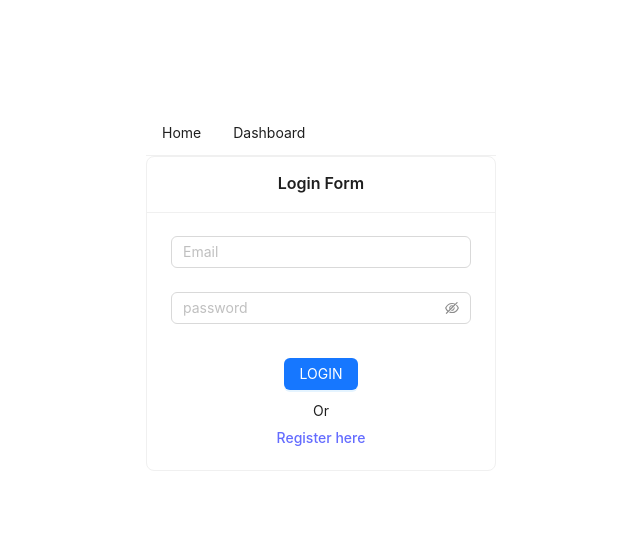
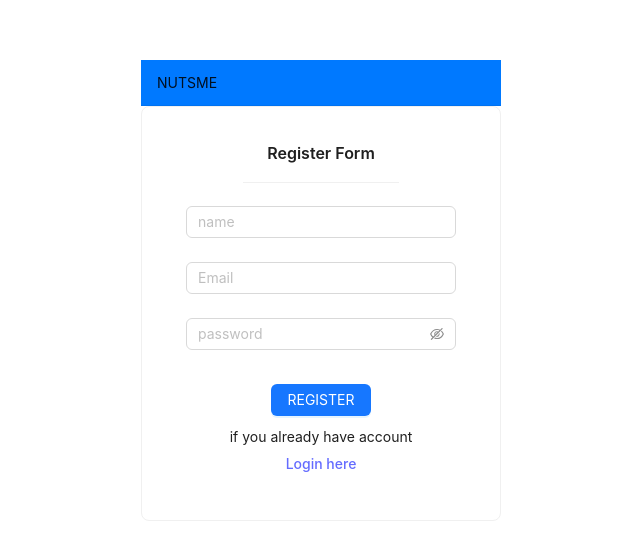
Before and after one commit to RevoU-FSSE-2/week-13-mnajmytsss, a React (Vite) app: page / in a window 1280 px wide. Shown: the part 110-670 px from the top of the page, without its empty margins (319-959 px from the left). Built offline with nearby package versions, Linux system fonts and the light colour scheme.

Commit message:
alhamdulillah

```diff
--- a/src/App.css
+++ b/src/App.css
@@ -4,39 +4,3 @@
     padding: 2rem;
     text-align: center;
   }
-
-  .logo {
-    height: 6em;
-    padding: 1.5em;
-    will-change: filter;
-    transition: filter 300ms;
-  }
-  .logo:hover {
-    filter: drop-shadow(0 0 2em #646cffaa);
-  }
-  .logo.react:hover {
-    filter: drop-shadow(0 0 2em #61dafbaa);
-  }
-
-  @keyframes logo-spin {
-    from {
-      transform: rotate(0deg);
-    }
-    to {
-      transform: rotate(360deg);
-    }
-  }
-
-  @media (prefers-reduced-motion: no-preference) {
-    a:nth-of-type(2) .logo {
-      animation: logo-spin infinite 20s linear;
-    }
-  }
-
-  .card {
-    padding: 2em;
-  }
-
-  .read-the-docs {
-    color: #888;
-  }
--- a/src/Layout/PublicLayout/index.tsx
+++ b/src/Layout/PublicLayout/index.tsx
@@ -5,8 +5,9 @@ const PublicLayout = () => {
 
     return (
         <>
+        <div >
         <Navbar />
-        <div>
+
 
             <Outlet />
         </div>
--- a/src/Navbar/index.tsx
+++ b/src/Navbar/index.tsx
@@ -1,29 +1,22 @@
-import { Menu } from 'antd';
-import type { MenuProps } from 'antd';
-import { useNavigate } from 'react-router-dom';
+import { Menu } from "antd";
+import type { MenuProps } from "antd";
+import { useNavigate } from "react-router-dom";
 
-const items: MenuProps['items'] = [
-    {
-        label: 'Home',
-        key: '/'
-    },
-    {
-        label: 'Dashboard',
-        key: '/dashboard'
-    }
-]
+const items: MenuProps["items"] = [
+  {
+    label: "NUTSME",
+    key: "/",
+  },
+];
 
 const Navbar = () => {
+  const navigate = useNavigate();
 
-    const navigate = useNavigate();
+  const onClick: MenuProps["onClick"] = (e) => {
+    navigate(e.key);
+  };
 
-    const onClick: MenuProps['onClick'] = (e) => {
-        navigate(e.key)
-    };
+  return <Menu onClick={onClick} items={items} mode={"horizontal"} style={{backgroundColor: '#0079FF'}} />;
+};
 
-    return (
-        <Menu onClick={onClick} items={items} mode={'horizontal'}/>
-    )
-}
-
-export default Navbar
+export default Navbar;
--- a/src/containers/AddItem/index.tsx
+++ b/src/containers/AddItem/index.tsx
@@ -1,8 +1,9 @@
-import { Button, Card, Form, Input, Select, Space } from 'antd';
-import { useNavigate } from 'react-router-dom';
-import { useFormik } from 'formik';
-import * as yup from 'yup';
-import axios from 'axios';
+import { Button, Card, Form, Input, Select, Space } from "antd";
+import { useNavigate } from "react-router-dom";
+import { useFormik } from "formik";
+import * as yup from "yup";
+import axios from "axios";
+import Swal from "sweetalert2";
 
 const { Option } = Select;
 
@@ -12,25 +13,25 @@ interface AddPage {
 }
 
 const initialValues = {
-  name: '',
-  status: '',
+  name: "",
+  status: "",
 };
 
 const validationSchema = yup.object().shape({
-  name: yup.string().required('Name is required'),
-  status: yup.string().required('Status is required'),
+  name: yup.string().required("Name is required"),
+  status: yup.string().required("Status is required"),
 });
 
 const AddForm: React.FC = () => {
   const navigate = useNavigate();
-  const token = localStorage.getItem('token');
+  const token = localStorage.getItem("token");
   const handleSubmit = async (values: AddPage) => {
     try {
       await axios.post(
-        'https://mock-api.arikmpt.com/api/category/create',
+        "https://mock-api.arikmpt.com/api/category/create",
         {
           name: values?.name,
-          is_active: values?.status === 'active',
+          is_active: values?.status === "active",
         },
         {
           headers: {
@@ -38,7 +39,23 @@ const AddForm: React.FC = () => {
           },
         }
       );
-      navigate('/dashboard');
+      navigate("/dashboard");
+      const Toast = Swal.mixin({
+        toast: true,
+        position: 'top-end',
+        showConfirmButton: false,
+        timer: 3000,
+        timerProgressBar: true,
+        didOpen: (toast) => {
+          toast.addEventListener('mouseenter', Swal.stopTimer)
+          toast.addEventListener('mouseleave', Swal.resumeTimer)
+        }
+      })
+
+      Toast.fire({
+        icon: 'success',
+        title: 'Data successfully submited!'
+      })
     } catch (error) {
       console.log(error);
     }
@@ -51,11 +68,28 @@ const AddForm: React.FC = () => {
   });
 
   return (
-    <Card title="Add New Category">
-      <Form name="control-ref" onFinish={formik.handleSubmit} style={{ width: 200 }}>
+    <Card
+      title="Add New Category"
+      style={{
+        maxWidth: "300px",
+        width: "100%",
+        padding: "20px",
+        display: "flex",
+        flexDirection: "column",
+        justifyContent: "center",
+        alignItems: "center",
+      }}
+    >
+      <Form
+        name="control-ref"
+        onFinish={formik.handleSubmit}
+        style={{ width: 200 }}
+      >
         <Form.Item
           name="name"
-          validateStatus={formik.touched.name && formik.errors.name ? 'error' : ''}
+          validateStatus={
+            formik.touched.name && formik.errors.name ? "error" : ""
+          }
           help={formik.touched.name && formik.errors.name}
         >
           <Input
@@ -71,7 +105,7 @@ const AddForm: React.FC = () => {
             placeholder="Select Option"
             allowClear
             value={formik.values.status}
-            onChange={(value) => formik.setFieldValue('status', value)}
+            onChange={(value) => formik.setFieldValue("status", value)}
             onBlur={formik.handleBlur}
           >
             <Option value="active">Active</Option>
--- a/src/containers/Dashboard/index.tsx
+++ b/src/containers/Dashboard/index.tsx
@@ -56,11 +56,22 @@ const Dashboard: React.FC = () => {
     })
       .then((response) => {
         console.log('Delete successful', response.data);
-        Swal.fire({
+        const Toast = Swal.mixin({
+          toast: true,
+          position: 'top-end',
+          showConfirmButton: false,
+          timer: 1000,
+          timerProgressBar: true,
+          didOpen: (toast) => {
+            toast.addEventListener('mouseenter', Swal.stopTimer)
+            toast.addEventListener('mouseleave', Swal.resumeTimer)
+          }
+        })
+
+        Toast.fire({
           icon: 'success',
-          title: 'Delete Successful',
-          text: 'You have successfully deleted the category.',
-        });
+          title: 'Data successfully removed'
+        })
         fetchData();
       })
       .catch((error) => {
@@ -104,7 +115,7 @@ const Dashboard: React.FC = () => {
       render: (_, id) => (
         <>
           <Space size="middle">
-            <Button type='primary' onClick={() => { navigate(`/edit-item/${id.id}`) }}>Edit</Button>
+            <Button type='primary' onClick={() => { navigate(`/edit-item/${id.id}`) }}>Edit Status</Button>
             <Button type="primary" danger ghost onClick={() => handleDelete(id.id)}>Delete</Button>
           </Space>
         </>
@@ -117,7 +128,7 @@ const Dashboard: React.FC = () => {
       title: 'Do you really want to Logout ?',
       width: 600,
       padding: '3em',
-      color: '#716add',
+      color: '#7D7C7C',
       showCancelButton: true,
       confirmButtonText: 'Logout',
     }).then((result) => {
@@ -126,19 +137,27 @@ const Dashboard: React.FC = () => {
           title: 'See you again !',
           width: 600,
           padding: '3em',
-          color: '#716add',
+          color: '#7D7C7C',
         })
-        window.location.replace('/')
+        window.location.replace('/login')
         localStorage.removeItem('token');
       }
     })
   }
 
   return (
-    <Card title="DASHBOARD CATEGORY" style={{ padding: '20px' }}>
+    <Card title="DASHBOARD CATEGORY" style={{
+      maxWidth: "1000px",
+      width: "100%",
+      padding: "20px",
+      display: "flex",
+      flexDirection: "column",
+      justifyContent: "center",
+      alignItems: "center",
+    }}>
       <Form.Item>
         <Button type="primary" className="login-link" onClick={() => { navigate('/add-item') }} style={{ marginRight: '550px' }}>Add New Category</Button>
-        <Button type="primary" className="login-link" onClick={handleLogout}>Logout</Button>
+        <Button type="primary" className="login-link" onClick={handleLogout} >Logout</Button>
       </Form.Item>
       <div>
         name: {data?.name}
--- a/src/containers/EditItem/index.tsx
+++ b/src/containers/EditItem/index.tsx
@@ -29,13 +29,25 @@ const { id } = useParams<{ id: string }>();
         }, { headers: { Authorization: `Bearer ${validate}` } })
       .then((response) => {
         console.log('Update successful', response.data);
-        Swal.fire({
+        navigate('/dashboard');
+        const Toast = Swal.mixin({
+          toast: true,
+          position: 'top-end',
+          showConfirmButton: false,
+          timer: 2000,
+          timerProgressBar: true,
+          didOpen: (toast) => {
+            toast.addEventListener('mouseenter', Swal.stopTimer)
+            toast.addEventListener('mouseleave', Swal.resumeTimer)
+          }
+        })
+
+        Toast.fire({
           icon: 'success',
-          title: 'Update Successful',
-          text: 'You have successfully updated the item!',
+          title: 'Data successfully submited!'
         }).then((result) => {
           if (result.isConfirmed) {
-            navigate('/dashboard');
+            console.log('biji');
     }
 });
       }).catch((error) => {
@@ -49,7 +61,14 @@ const { id } = useParams<{ id: string }>();
   };
 
   return (
-    <Card title="Edit Category" style={{ width: '300px', padding: '20px' }}>
+    <Card title="Edit Category" style={{
+      maxWidth: "400px",
+      width: "100%",
+      padding: "20px",
+      display: "flex",
+      flexDirection: "column",
+      justifyContent: "center",
+      alignItems: "center"}}>
       <Form
         name="add-item-form"
         onFinish={onFinish}
--- a/src/containers/Login/index.tsx
+++ b/src/containers/Login/index.tsx
@@ -43,12 +43,25 @@ const Login = () => {
           localStorage.setItem("token", data.data.token);
 
           console.log("Success login :", data);
-          Swal.fire({
-            icon: "success",
-            title: "Login success",
-            text: "You have successfully logged in. You will be redirect to dashboard shortly",
-          });
-          navigate("/dashboard");
+          const Toast = Swal.mixin({
+            toast: true,
+            position: 'top-end',
+            showConfirmButton: false,
+            timer: 3000,
+            timerProgressBar: true,
+            didOpen: (toast) => {
+              toast.addEventListener('mouseenter', Swal.stopTimer)
+              toast.addEventListener('mouseleave', Swal.resumeTimer)
+            }
+          })
+
+          Toast.fire({
+            icon: 'success',
+            title: '  You have successfully logged in. You will be redirect to dashboard shortly'
+          })
+          setTimeout(() => {
+            navigate("/dashboard");
+          }, 3000);
         })
         .catch((error) => {
           console.log(error);
@@ -60,6 +73,7 @@ const Login = () => {
         });
     },
   });
+
 
   return (
     <Card title="Login Form">
@@ -113,7 +127,7 @@ const Login = () => {
             LOGIN
           </Button>
           <Typography style={{ marginBottom: "5px" }}>Or</Typography>
-          <a type="primary" className="register-link" href="/register">
+          <a type="primary" className="register-link" href="/">
             Register here{" "}
           </a>
         </Form.Item>
--- a/src/containers/Register/index.tsx
+++ b/src/containers/Register/index.tsx
@@ -62,10 +62,18 @@ const Register = () => {
   });
 
   return (
-    <Card title="Register Form">
+    <Card title="Register Form"
+    style={{
+      maxWidth: "400px",
+      width: "100%",
+      padding: "20px",
+      display: "flex",
+      flexDirection: "column",
+      justifyContent: "center",
+      alignItems: "center"}}>
       <Form
         name="basic"
-        style={{width: '390px', height: '270px'}}
+        style={{width: '270px', height: '270px'}}
         onFinish={formik.handleSubmit}
         autoComplete="off"
       >
@@ -118,7 +126,7 @@ const Register = () => {
           <Typography style={{marginBottom: '5px'}}>
           if you already have account
           </Typography>
-          <a type="primary" className="login-link" href='/'> Login here </a>
+          <a type="primary" className="login-link" href='/login'> Login here </a>
         </Form.Item>
       </Form>
     </Card>
```
Also changed, not shown: src/App.tsx (+22 -18 lines).
